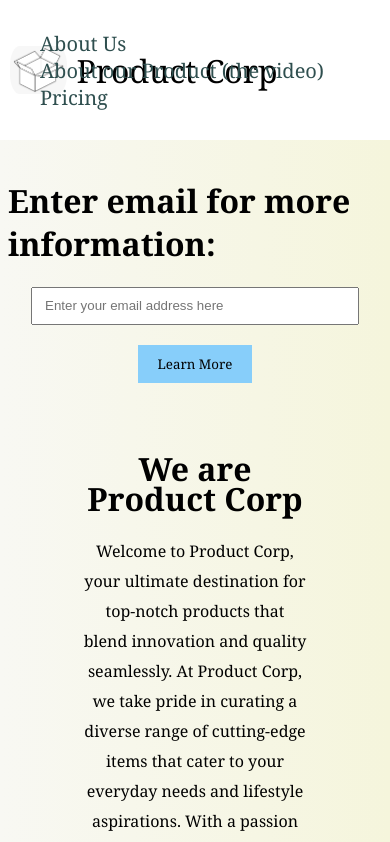
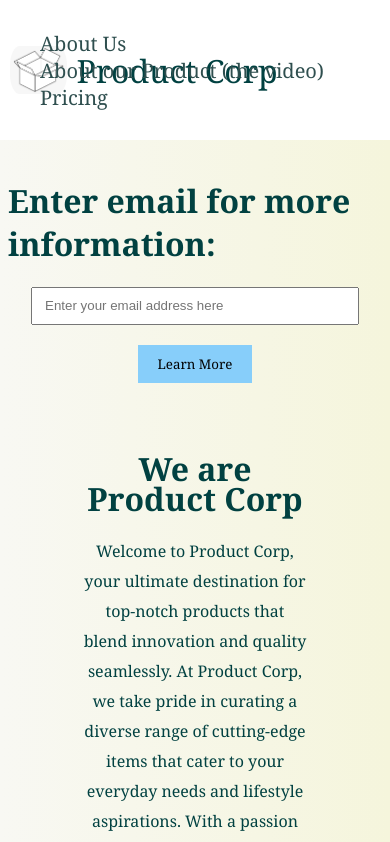
Before and after one commit to vangarde03/Responsive-Web-Design-Certification, a plain HTML site: page Product Landing Page Project/index.html in a window 390 px wide. Shown: the top 842 px of the page. Drawn offline with Linux system fonts and the light colour scheme.

Commit message:
Product Landing Page Certification (finished)

```diff
--- a/Product Landing Page Project/styles.css
+++ b/Product Landing Page Project/styles.css
@@ -12,6 +12,7 @@ body{
   display: flex;
   align-items: center;
   flex-direction: column;
+  color: rgb(1, 65, 65);
 }
 
 
@@ -49,6 +50,7 @@ li a{
 
 .comp-name{
   font-size: 2rem;
+  color:rgb(1, 65, 65);
 }
 
 #header-img{
@@ -63,6 +65,7 @@ li a{
   display: inline-flex;
   align-items: center;
   width: fit-content;
+  z-index: 100;
 
 }
 
@@ -86,7 +89,7 @@ li a{
   display: inline-flex;
   position: absolute;
   right: 0;
-
+  z-index: 100;
 
 }
 
@@ -178,3 +181,10 @@ iframe{
 .price-1 p:nth-of-type(2):hover, .price-2 p:nth-of-type(2):hover, .price-3 p:nth-of-type(2):hover{
   opacity: 0.3;
 }
+
+
+@media only screen and (max-width: 1000px) {
+  body {
+    background-color: rgb(0, 65, 65);
+  }
+}
```
